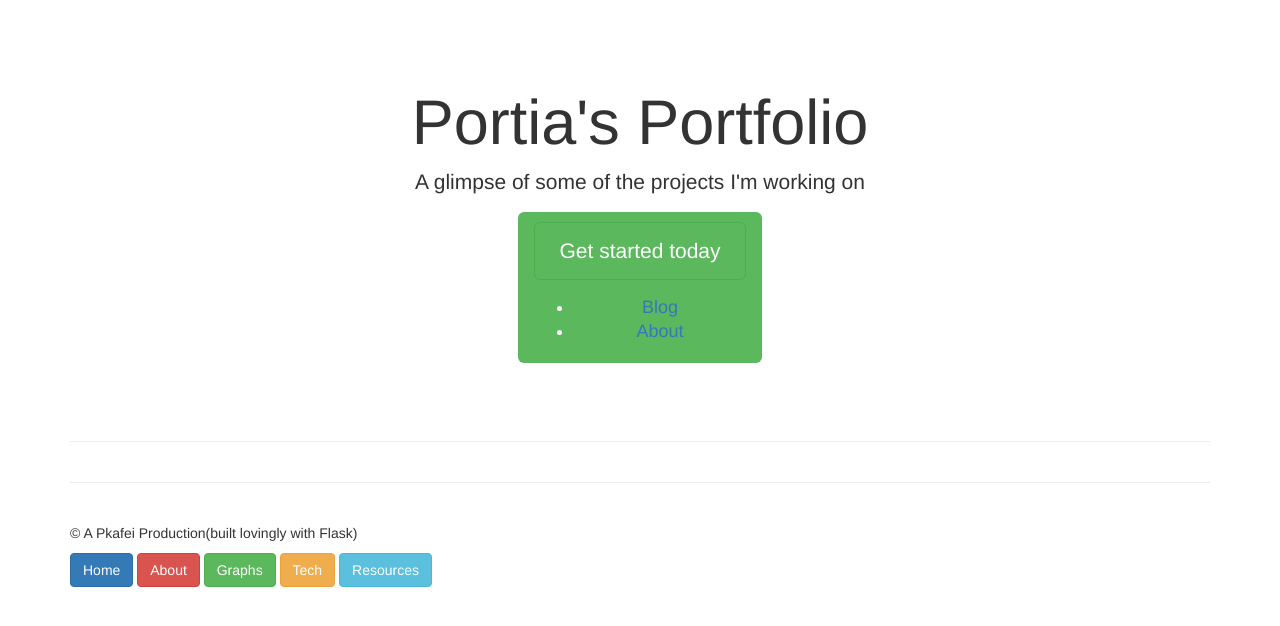
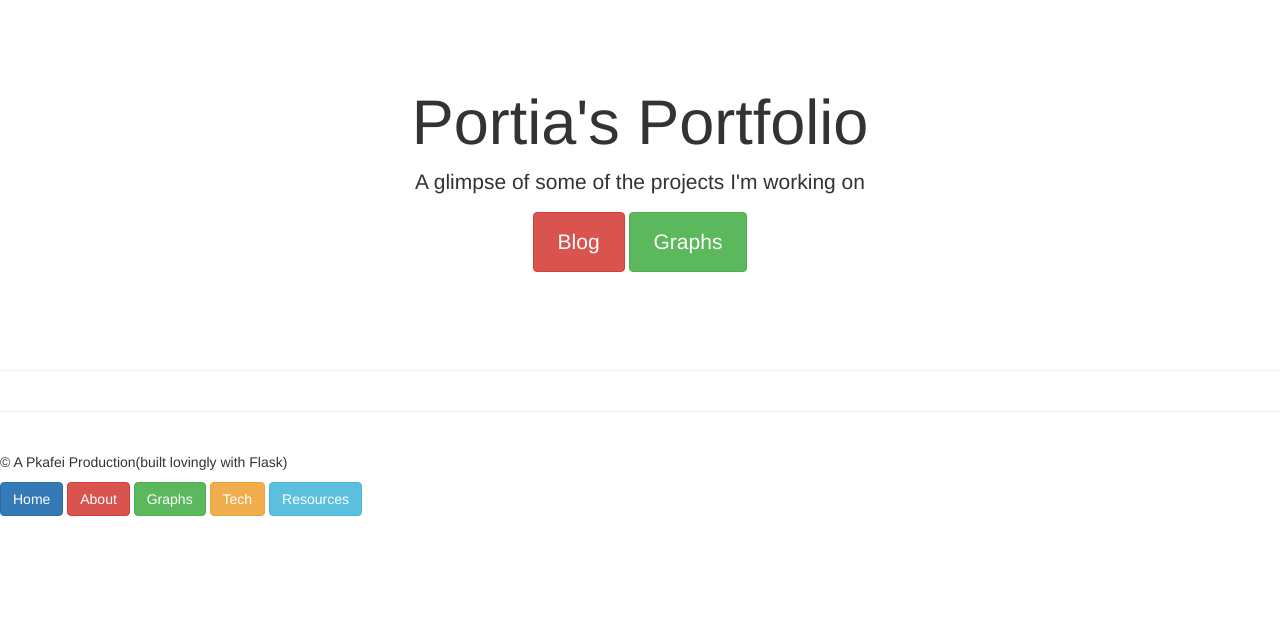
Before and after one commit to pkafei/Ready-Flask, a Flask app: page / in a window 1280 px wide. Shown: the top 626 px of the page. Run offline with Flask 2, Linux system fonts and the light colour scheme; some libraries are stand-ins or nearby versions.

Commit message:
Buttons on base.html

```diff
--- a/templates/base.html
+++ b/templates/base.html
@@ -8,12 +8,8 @@
         <div class="jumbotron">
           <h1>Portia's Portfolio</h1>
         <p class="lead">A glimpse of some of the projects I'm working on</p>
-        <div class ="btn-group btn-lg btn-success">
-        <p><a class="btn btn-lg btn-success" href="#">Get started today</a></p>
-        <ul>
-        <li><a href="{{ url_for ('blog')}}">Blog</a></li>
-        <li><a href="{{ url_for('about')}}">About</a></li>
-        </ul>
+        <a href="{{ url_for('blog')}}" class ="btn btn-large btn-danger">Blog</a>
+        <a href="{{ url_for('graphs')}}" class ="btn btn-large btn-success">Graphs</a>
      </div>
      </div>
 {% endblock %}
```
